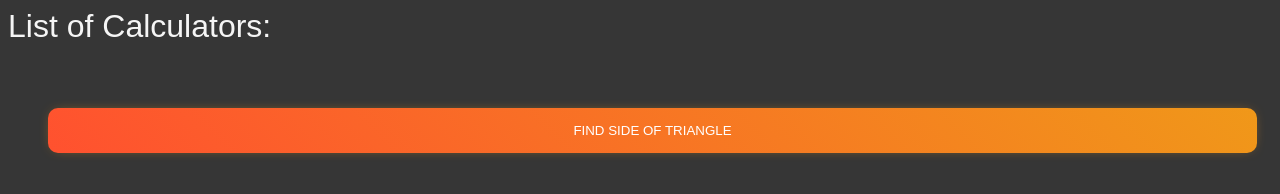
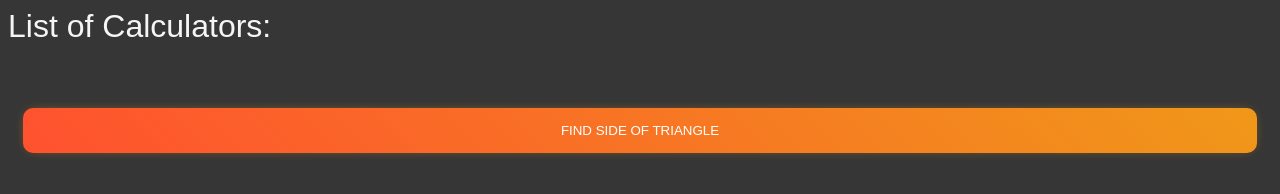
Before and after one commit to runes121/runes121.github.io, a plain HTML site: page MathsCalculators/index.html in a window 1280 px wide. Drawn offline with Linux system fonts and the light colour scheme.

Commit message:
Fix spacing

```diff
--- a/MathsCalculators/styles.css
+++ b/MathsCalculators/styles.css
@@ -85,7 +85,9 @@ header {
 }
 
 ul {
+    padding: 0;
     list-style-type: none;
     margin: 0;
     margin-right: 15px;
+    margin-left: 15px;
 }
--- a/styles.css
+++ b/styles.css
@@ -85,7 +85,9 @@ header {
 }
 
 ul {
+    padding: 0;
     list-style-type: none;
     margin: 0;
     margin-right: 15px;
+    margin-left: 15px;
 }
```
